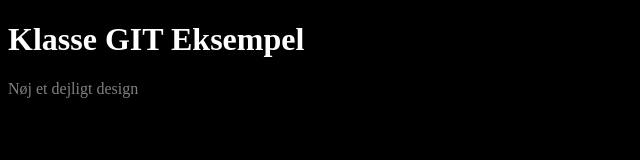
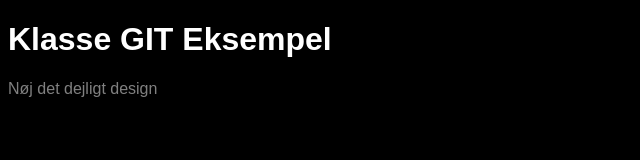
Before and after one commit to sararingkow/kasse-git-eksempel, a plain HTML site: page index.html in a window 1280 px wide. Shown: the whole page, without its empty margins (0-640 px from the left). Drawn offline with Linux system fonts and the light colour scheme.

Commit message:
Further changes done

```diff
--- a/index.html
+++ b/index.html
@@ -10,7 +10,7 @@
 
 <body>
     <h1>Klasse GIT Eksempel</h1>
-    <p>Nøj et dejligt design</p>
+    <p>Nøj det dejligt design</p>
 </body>
 <script src="script.js"></script>
 
--- a/style.css
+++ b/style.css
@@ -1,5 +1,6 @@
 * {
   box-sizing: border-box;
+  font-family: Arial, Helvetica, sans-serif;
 }
 
 h1 {
```
